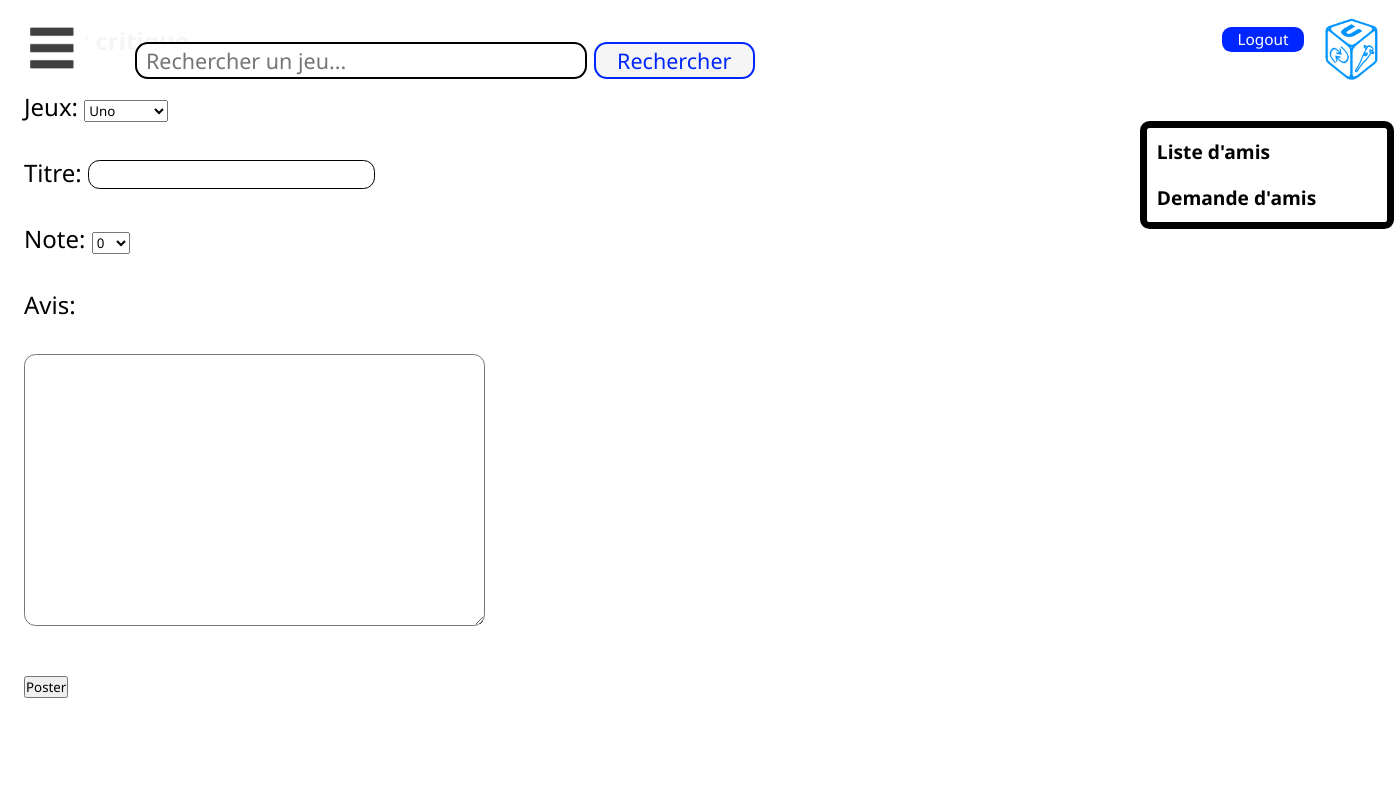
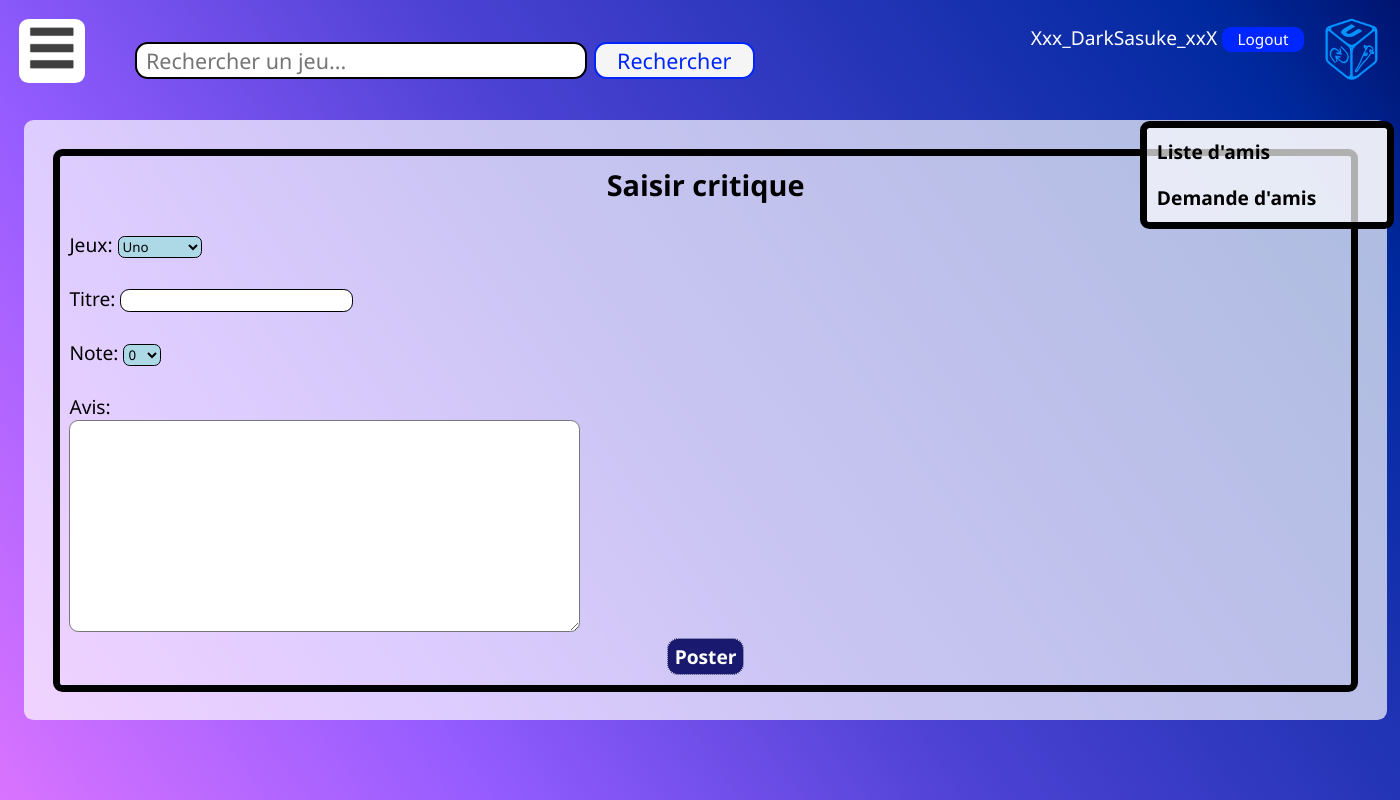
Before and after one commit to lsacienne/ifd_site, a PHP site: page /critics_input.php in a window 1400 px wide. Run offline with PHP 8.4, Linux system fonts and the light colour scheme; a user stored in the database is signed in; data comes from the database, SQL or seed files in the repository; data that the repository does not hold is empty.

Commit message:
css de l'ajout de critiques
Le css de l'ajout de critique est opérationnel.

```diff
--- a/critics_input.php
+++ b/critics_input.php
@@ -1,5 +1,5 @@
 <!DOCTYPE html>
-<html lang="en" dir="ltr">
+<html lang="en" dir="ltr" class="cover">
   <head>
     <meta charset="utf-8">
     <title>Critiques</title>
@@ -8,7 +8,9 @@
     <?php
       include 'header.php';
     ?>
-    <h1>Saisir critique</h1><br/>
+    <div class="corps">
+        <div class="rubrique">
+            <div class="titre_rubrique">Saisir critique</div><br/>
             <form method="post" action="add_critic.php">
 
               <label for="jeux">Jeux:</label>
@@ -41,18 +43,20 @@
               <option value="<?=$i?>"><?=$i?></option>
               <?php
               }?>
-      </select><br/><br/>
+              </select><br/><br />
 
 
-      <label for="content">Avis:</label><br /><br />
-	    <textarea name="content" cols="40" rows="10"></textarea><br /><br />
+              <label for="content">Avis:</label><br />
+                <textarea name="content" cols="40" rows="10"></textarea><br />
 
-      <button type="submit">Poster</button>
+                <div class="center"><button type="submit" id="submit_critique">Poster</button></div>
             </form>
             <?php
               if(isset($_GET['failed'])){
                 echo("<br/>L'envoie à échoué. Réessayez !<br/>");
               }
             ?>
+        </div>
+    </div>
   </body>
 </html>
--- a/style_site.css
+++ b/style_site.css
@@ -319,6 +319,38 @@ i.crit_com{
     color:orangered;
 }
 
+.rubrique select{
+    color:black;
+    border: solid black 0.1em;
+    background-color: lightblue;
+    border-top-left-radius: 0.5em 0.5em;
+    border-top-right-radius: 0.5em 0.5em;
+    border-bottom-right-radius: 0.5em 0.5em;
+    border-bottom-left-radius: 0.5em 0.5em;
+}
+
+.rubrique textarea[name=content]{
+    resize : both;
+    min-width : 40%;
+    min-height : 10em;
+    max-width : 100%;
+}
+.center{
+    text-align:center;
+}
+
+#submit_critique{
+    padding:0.2em;
+    width:4em;
+    text-align: center;
+    font-weight: bolder;
+    font-size:1em;
+    color:white;
+    border: thin dotted whitesmoke;
+    background-color: midnightblue;
+    border-radius:0.6em 0.6em 0.6em 0.6em;
+}
+
 
 /* les boutons de upvote */
 
```
Lines whose indentation alone changed are shown as unchanged.
